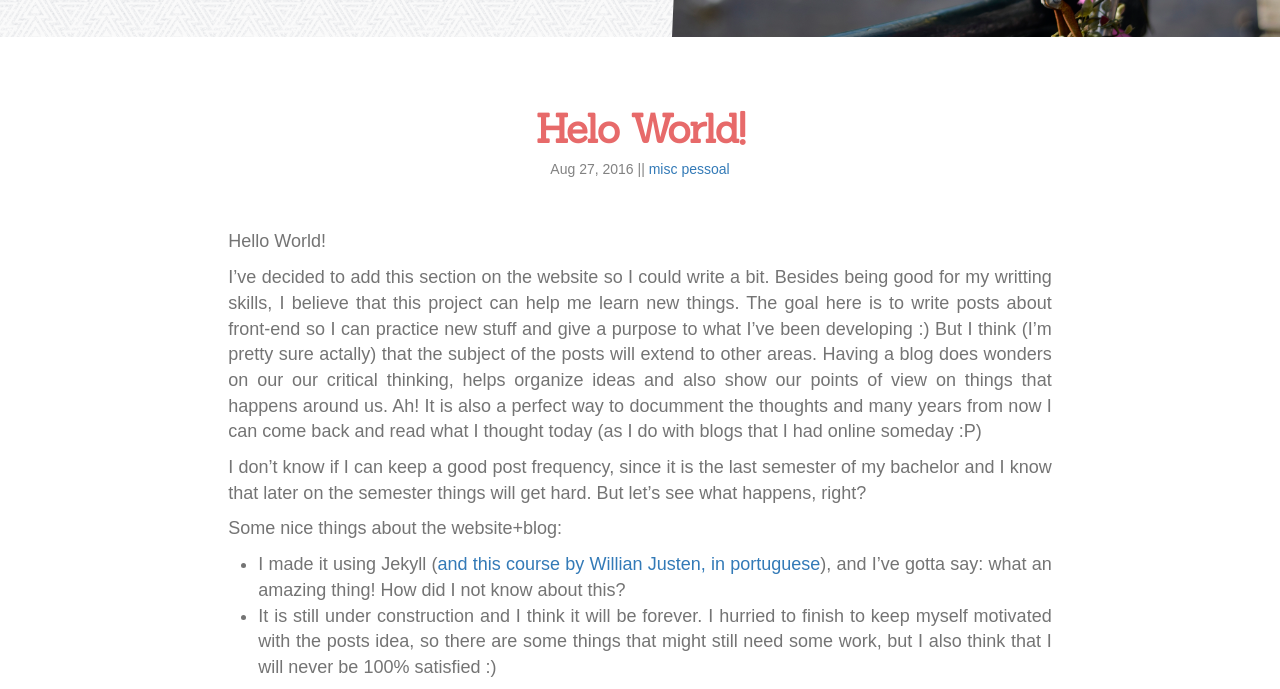
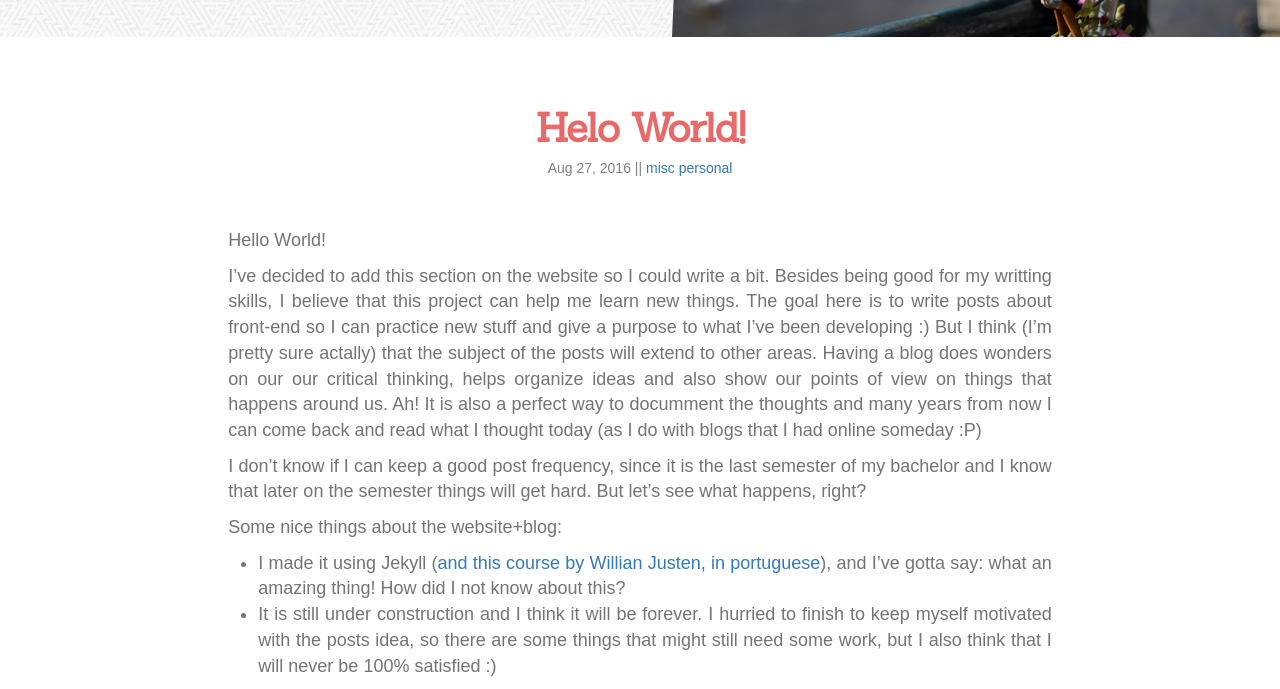
Before and after one commit to csbatista/csbatista.github.io, a Jekyll site: the page built from _posts/2016-08-27-hello-world.md, in a window 1280 px wide. Shown: the part 263-952 px from the top of the page. Built offline with Jekyll 4.4.1, drawn with Linux system fonts in a browser that asks for light colours; nearby versions of some CDN libraries; some web fonts are replaced; comment, search, counter and statistics services are not loaded.

Commit message:
ajustes blog

```diff
--- a/_layouts/post.html
+++ b/_layouts/post.html
@@ -20,7 +20,7 @@
 
 	<div class="main-image" style="background-image: url({{ page.images[0].url }});"></div>
 	<div class="background-post"></div>
-	<br><br>
+
 	<div class="col-md-10 col-md-offset-1 col-lg-8 col-lg-offset-2">
 		<article class="post" itemscope itemtype="http://schema.org/BlogPosting">
 			<header class="post-header">
--- a/_posts/2016-08-27-hello-world.md
+++ b/_posts/2016-08-27-hello-world.md
@@ -2,8 +2,8 @@
 layout: post
 title:  "Helo World!"
 date:   2016-08-27 19:37:09 -0300
-categories: misc pessoal
-tags: misc pessoal
+categories: misc personal
+tags: misc personal
 images:
     - url: ../foto_home.jpg
 
--- a/_sass/_layout.scss
+++ b/_sass/_layout.scss
@@ -865,6 +865,7 @@ ul.nav li a{
 /*    overflow-y: scroll;
 */    text-align: center;
 
+
     padding: 5%;
     padding-top: 280px;
 
@@ -999,7 +1000,9 @@ z-index: 2;
     }
 }
 article.post{
-    margin-top: 250px;
+    @media screen and (min-width: 800px)  {
+        margin-top: 300px;
+    }
     header{
         margin-bottom: 50px;
     }
@@ -1012,7 +1015,12 @@ article.post{
     left: 0;
     width: 100%;
     height: 300px;
-    z-index: 0;
+    @media screen and (min-width: 800px)  {
+        z-index: 0;
+    }
+    @media screen and (max-width: 800px)  {
+        z-index:-1;
+    }
 }
 
 /*CONTACT*/
```
